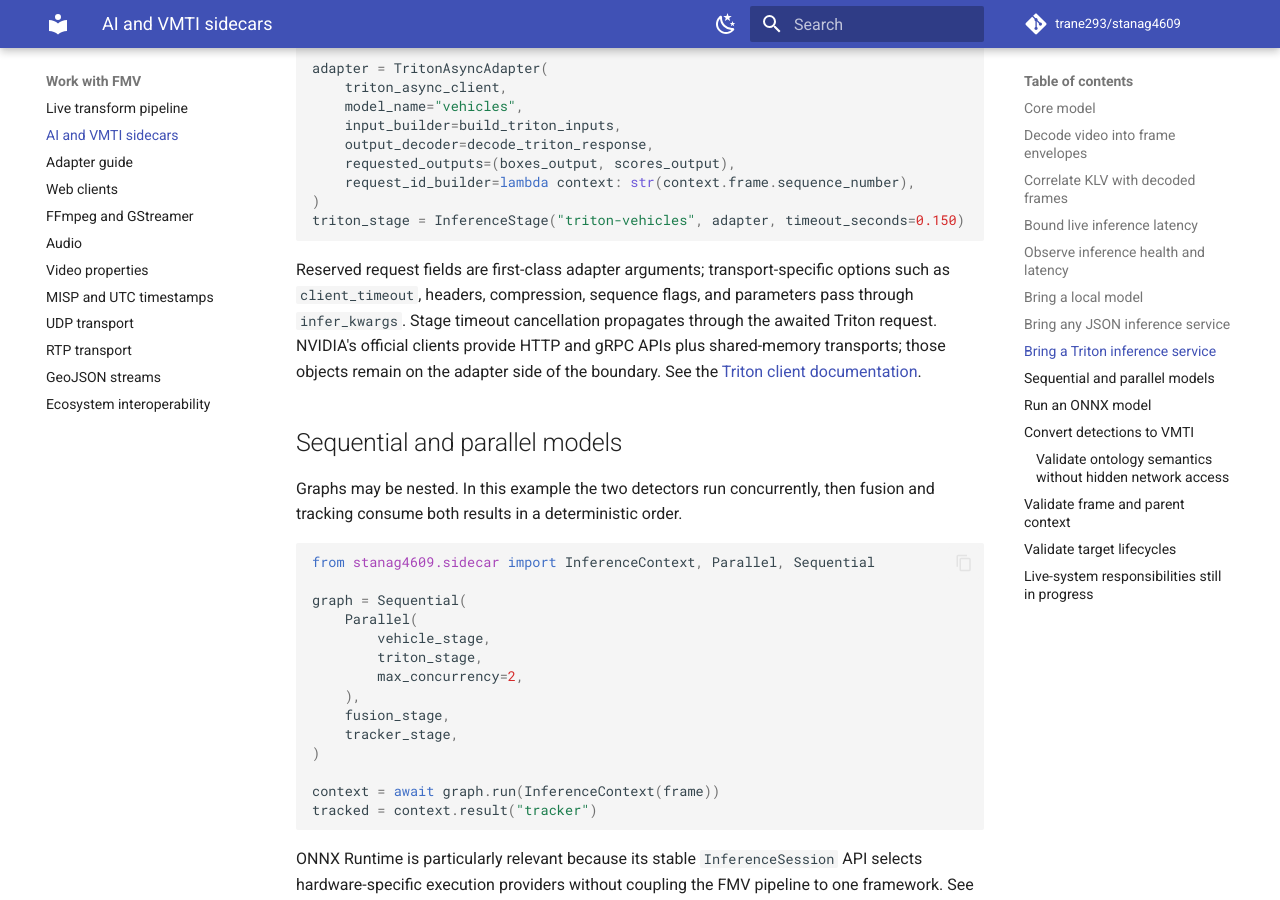
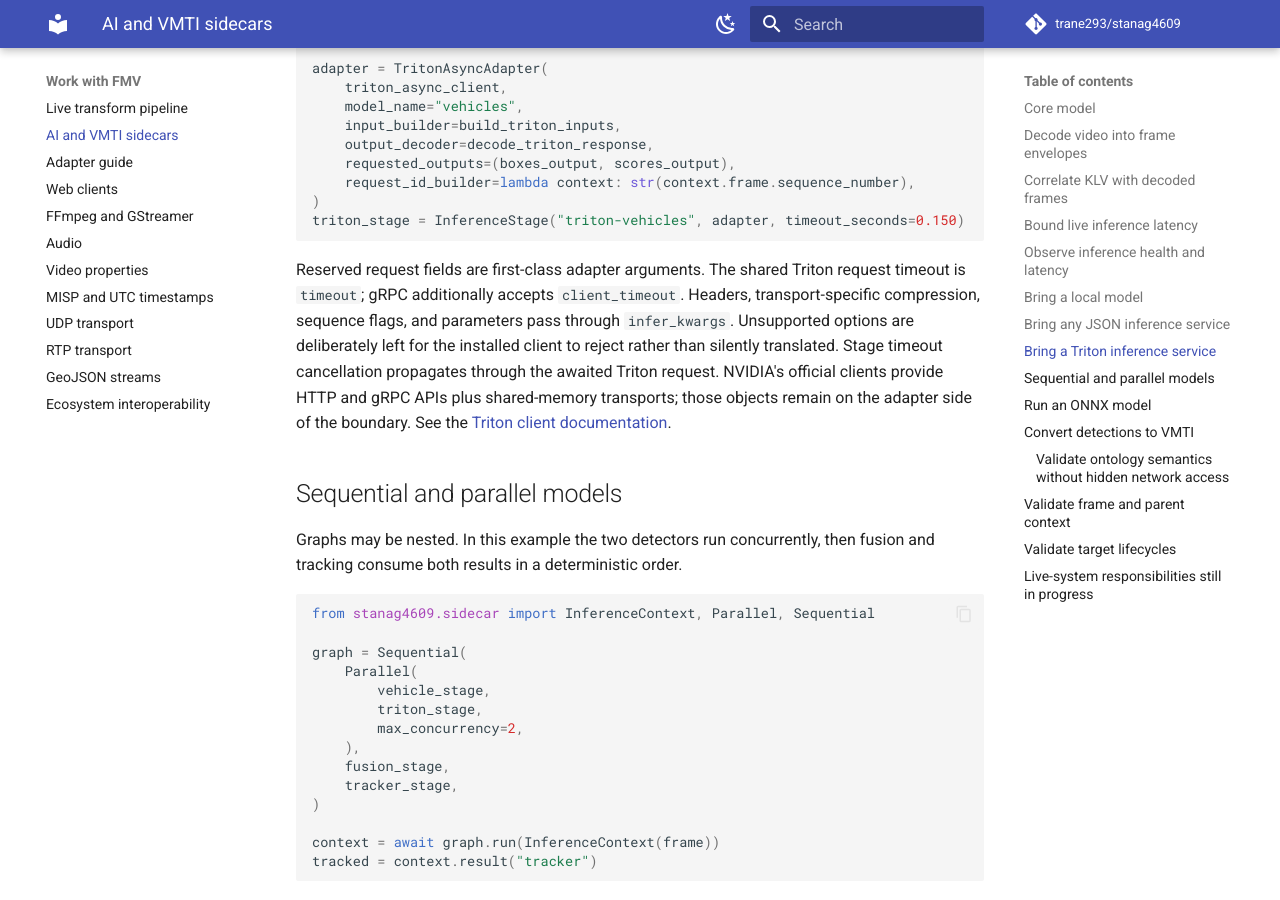
Before and after one commit to trane293/stanag4609, an MkDocs documentation site: the page built from docs/AI_SIDECARS.md, in a window 1280 px wide and 900 px high, scrolled down 5442 px. Built offline with MkDocs 1.6.1 and Material for MkDocs 9.7.7, drawn with Linux system fonts in a browser that asks for light colours; comment, search, counter and statistics services are not loaded.

````diff
--- a/docs/AI_SIDECARS.md
+++ b/docs/AI_SIDECARS.md
@@ -264,12 +264,14 @@
 triton_stage = InferenceStage("triton-vehicles", adapter, timeout_seconds=0.150)
 ```
 
-Reserved request fields are first-class adapter arguments; transport-specific
-options such as `client_timeout`, headers, compression, sequence flags, and
-parameters pass through `infer_kwargs`. Stage timeout cancellation propagates
-through the awaited Triton request. NVIDIA's official clients provide HTTP and
-gRPC APIs plus shared-memory transports; those objects remain on the adapter
-side of the boundary. See the
+Reserved request fields are first-class adapter arguments. The shared Triton
+request timeout is `timeout`; gRPC additionally accepts `client_timeout`.
+Headers, transport-specific compression, sequence flags, and parameters pass
+through `infer_kwargs`. Unsupported options are deliberately left for the
+installed client to reject rather than silently translated. Stage timeout
+cancellation propagates through the awaited Triton request. NVIDIA's official
+clients provide HTTP and gRPC APIs plus shared-memory transports; those objects
+remain on the adapter side of the boundary. See the
 [Triton client documentation](https://docs.nvidia.com/deeplearning/triton-inference-server/user-guide/docs/client/README.html).
 
 ## Sequential and parallel models
````
Also changed, not shown: docs/ADAPTERS.md (+8 -5 lines), docs/CONFORMANCE.md (+1 -1 lines), docs/DOCUMENTATION.md (+1 -1 lines), docs/ROADMAP.md (+7 -4 lines), 2 other files.
